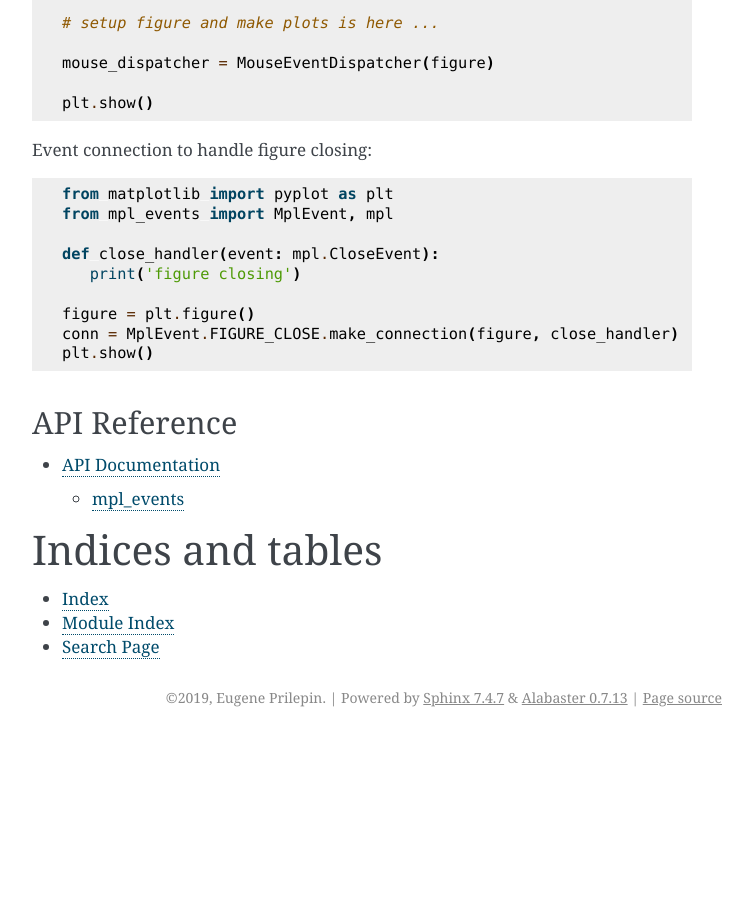
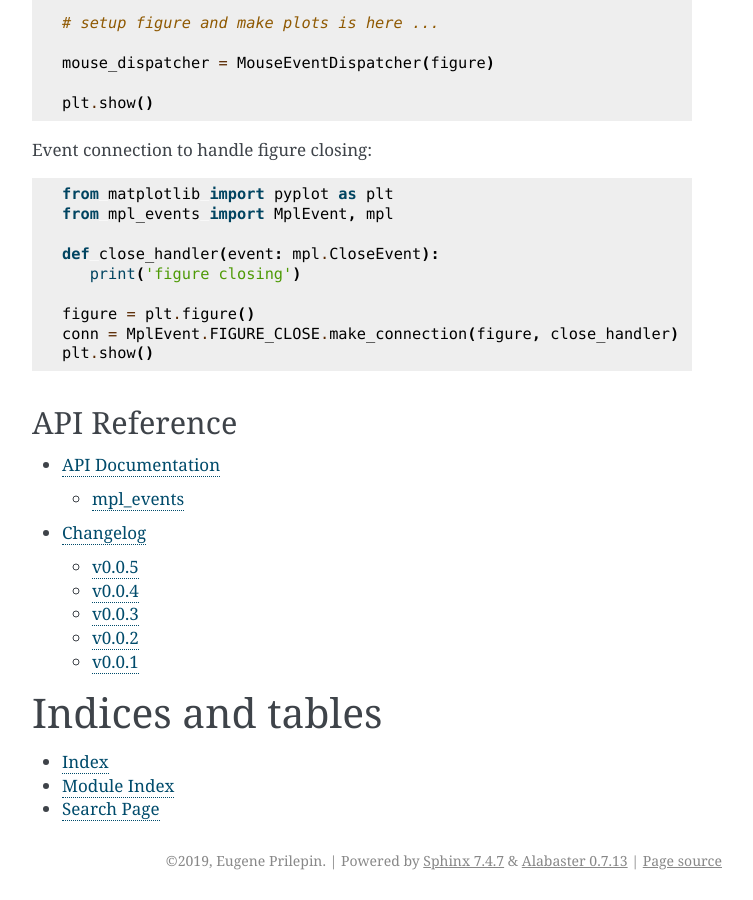
Before and after one commit to espdev/mpl-events, a Sphinx documentation site: the page built from docs/index.rst, in a window 1280 px wide and 900 px high, scrolled down 1219 px. Shown: the whole window, without its empty margins (388-1141 px from the left). Built offline with Sphinx 7.4.7, drawn with Linux system fonts in a browser that asks for light colours; before the commit the page ends 1956 px from its top, so only the background shows below that.

Commit message:
Bump version to 0.0.5

```diff
--- /dev/null
+++ b/docs/changelog.rst
@@ -0,0 +1,38 @@
+Changelog
+=========
+
+v0.0.5
+------
+
+* Rename ``connection`` method to ``make_connection`` in ``MplEvent`` class
+* Use dict instead of list for stroring all connections in dispatcher class (``mpl_connections``)
+* Add sphinx-based documentation
+* Update README
+
+v0.0.4
+------
+
+* Add ``connection`` method to ``MplEvent`` class
+* Improve README
+* Add tox/CI configuration
+* Fix ``figure`` fixture (closing figure at theardown)
+* Fix flake8 errors
+
+v0.0.3
+------
+
+* Add ``connect`` argument to constructor of ``MplEventDispatcher`` class
+* Add ``disable_default_handlers`` attribute to ``MplEventDispatcher`` class
+* Improve README
+
+v0.0.2
+------
+
+* The first PyPI release
+* Add tests
+* Add the description to README
+
+v0.0.1
+------
+
+* Initial implementation
--- a/docs/index.rst
+++ b/docs/index.rst
@@ -76,9 +76,10 @@ API Reference
 -------------
 
 .. toctree::
-   :maxdepth: 2
+    :maxdepth: 2
 
-   api
+    api
+    changelog
 
 
 Indices and tables
--- a/mpl_events/__version__.py
+++ b/mpl_events/__version__.py
@@ -1,3 +1,3 @@
 # -*- coding: utf-8 -*-
 
-__version__ = '0.0.4'
+__version__ = '0.0.5'
```
